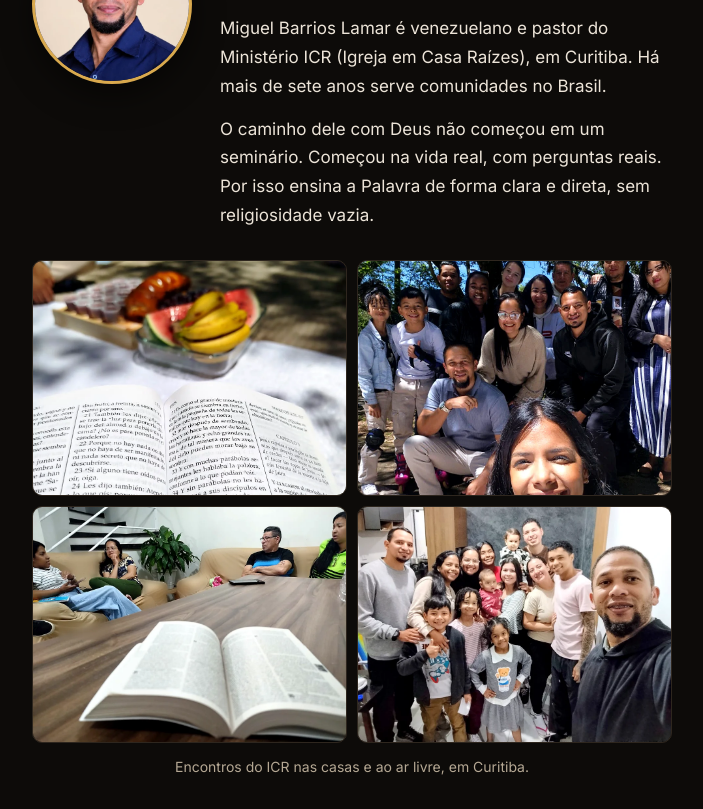
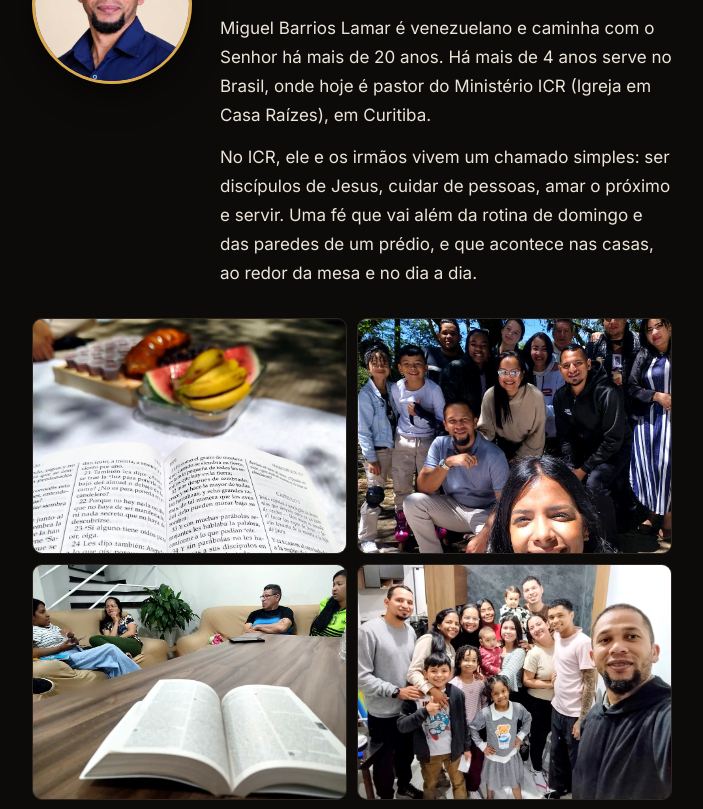
Before and after one commit to mabl27129-hub/a-sombra-na-igreja, a plain HTML site: page index.html in a window 1280 px wide. Shown: the part 3621-4430 px from the top of the page, without its empty margins (288-991 px from the left). Drawn offline with nearby package versions, Linux system fonts and the light colour scheme; a web font is replaced by a local one.

Commit message:
Nova descricao do autor
Co-Authored-By: Claude Opus 5.5 <noreply@anthropic.com>

```diff
--- a/index.html
+++ b/index.html
@@ -231,8 +231,8 @@ footer a{color:var(--muted)}
       <div>
         <div class="kicker">Quem escreveu</div>
         <h2 style="font-size:30px">Pastor Lamar</h2>
-        <p>Miguel Barrios Lamar é venezuelano e pastor do Ministério ICR (Igreja em Casa Raízes), em Curitiba. Há mais de sete anos serve comunidades no Brasil.</p>
-        <p>O caminho dele com Deus não começou em um seminário. Começou na vida real, com perguntas reais. Por isso ensina a Palavra de forma clara e direta, sem religiosidade vazia.</p>
+        <p>Miguel Barrios Lamar é venezuelano e caminha com o Senhor há mais de 20 anos. Há mais de 4 anos serve no Brasil, onde hoje é pastor do Ministério ICR (Igreja em Casa Raízes), em Curitiba.</p>
+        <p>No ICR, ele e os irmãos vivem um chamado simples: ser discípulos de Jesus, cuidar de pessoas, amar o próximo e servir. Uma fé que vai além da rotina de domingo e das paredes de um prédio, e que acontece nas casas, ao redor da mesa e no dia a dia.</p>
       </div>
     </div>
     <div class="icr-gallery">
```
